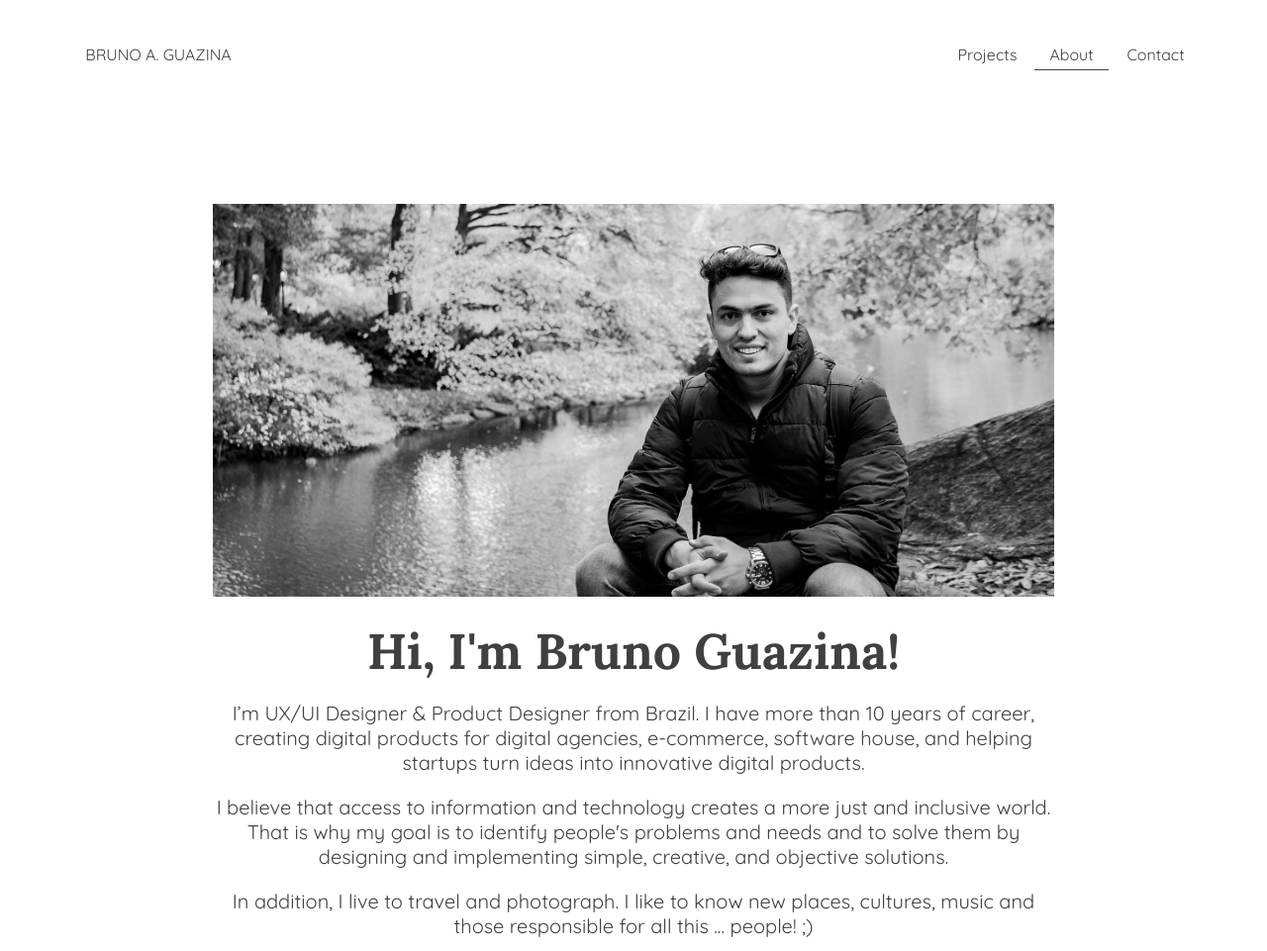
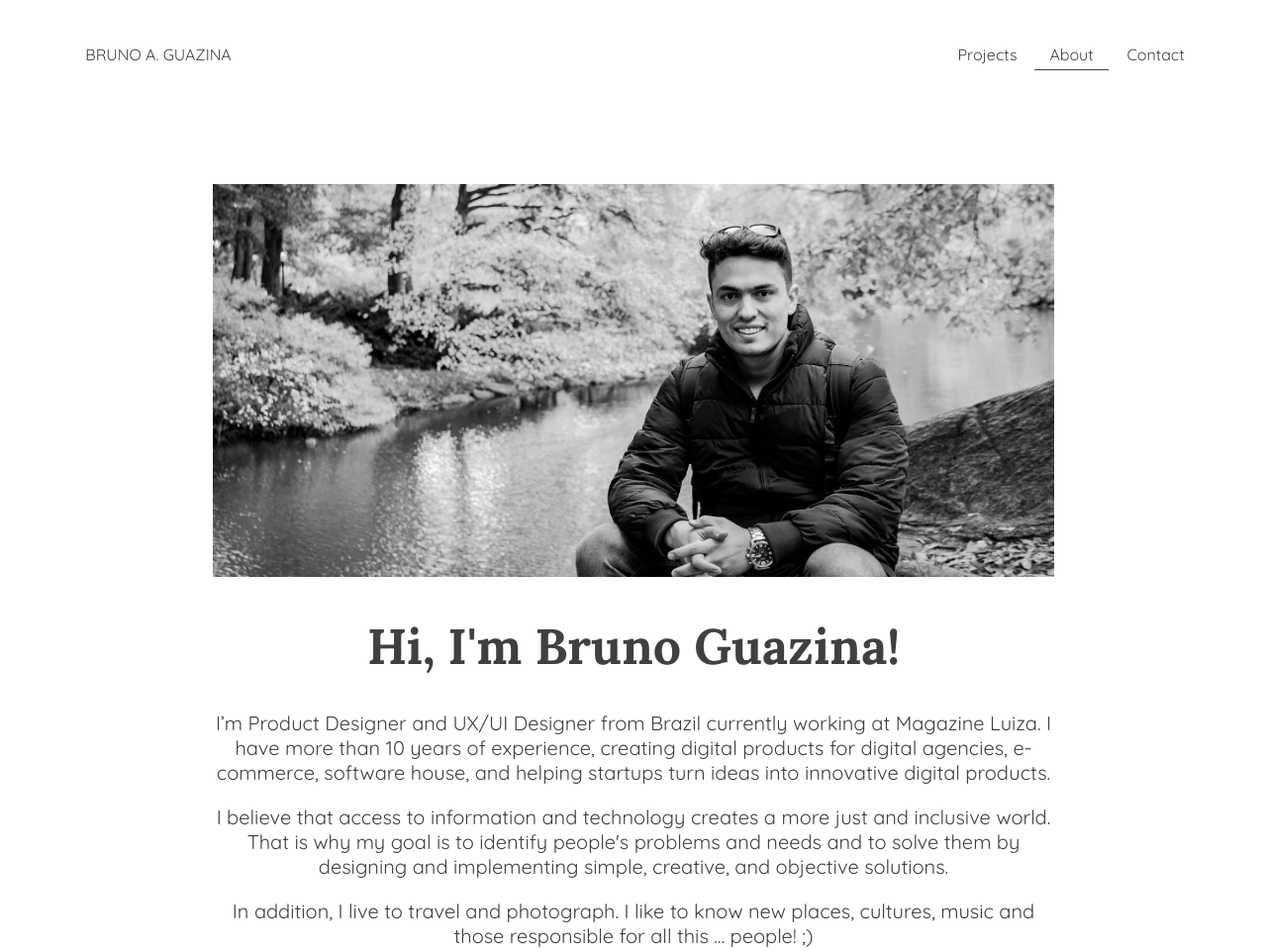
Before and after one commit to brunoguazina/new-portfolio, a React app: page /about in a window 1280 px wide. Shown: the top 961 px of the page at 99% size. Built offline with nearby package versions, Linux system fonts and the light colour scheme; a web font is replaced by a local one.

Commit message:
ajustement in compoment

```diff
--- a/src/pages/About.js
+++ b/src/pages/About.js
@@ -28,10 +28,14 @@ class About extends Component {
 
                     <div className="content">
                         <p>
-                            I’m UX/UI Designer & Product Designer from Brazil. I have more than 10 years of career, creating digital products for digital agencies, e-commerce, software house, and helping startups turn ideas into innovative digital products.
+                            I’m Product Designer and UX/UI Designer from Brazil currently working at Magazine Luiza.
+                            I have more than 10 years of experience, creating digital products for digital agencies, e-commerce,
+                            software house, and helping startups turn ideas into innovative digital products.
                         </p>
                         <p>
-                            I believe that access to information and technology creates a more just and inclusive world. That is why my goal is to identify people's problems and needs and to solve them by designing and implementing simple, creative, and objective solutions.
+                            I believe that access to information and technology creates a more just and inclusive world.
+                            That is why my goal is to identify people's problems and needs and to solve them by designing and
+                            implementing simple, creative, and objective solutions.
                         </p>
                         <p>
                             In addition, I live to travel and photograph.
--- a/src/pages/about.scss
+++ b/src/pages/about.scss
@@ -6,9 +6,13 @@
 
     img {
         width: 850px;
-	    margin: 20px auto;
+	    //margin: 20px auto;
         -webkit-filter: grayscale(100%); /* Safari 6.0 - 9.0 */
         filter: grayscale(100%);
+    }
+
+    h1 {
+        margin: 35px auto;
     }
 
     .content {
```
